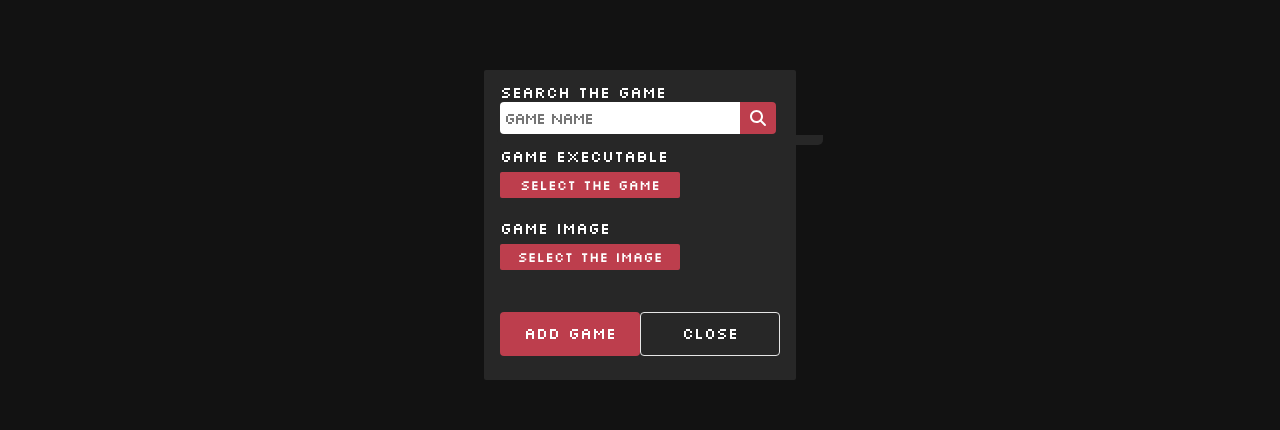
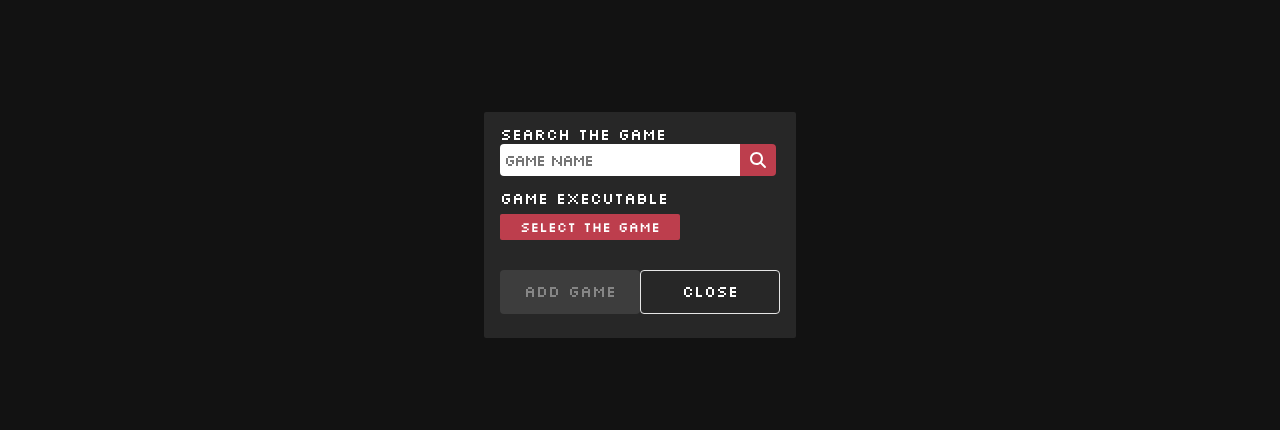
Before and after one commit to leorsousa05/FoxPouch, a React (Vite) app: page / in a window 1280 px wide. Both pictures are taken after a click on the button 1203 px from the left and 726 px from the top of the page. Shown: the part 175-605 px from the top of the page. Built offline with nearby package versions, Linux system fonts and the light colour scheme.

Commit message:
Image system linked with the game search system + refactor

```diff
--- a/src-tauri/tauri.conf.json
+++ b/src-tauri/tauri.conf.json
@@ -48,7 +48,7 @@
 				"assetScope": ["**"]
 			},
 			"http": {
-				"scope": ["https://www.steamgriddb.com/api/v2/search/autocomplete/*"]
+				"scope": ["https://www.steamgriddb.com/api/v2/search/autocomplete/*", "https://www.steamgriddb.com/api/v2/heroes/game/*", "https://www.steamgriddb.com/api/v2/grids/game/*"]
 			}
 		},
 		"bundle": {
--- a/src/@types/gamesdata.d.ts
+++ b/src/@types/gamesdata.d.ts
@@ -8,12 +8,6 @@ export interface GamesData {
 	lastTimePlayed: string
 }
 
-export interface ApiGameList {
-	id: number,
-	name: string,
-	verified: boolean,
-	types: []
-}
 
 export interface GamesDataContextType {
 	gamesData: GamesData
--- a/src/App.tsx
+++ b/src/App.tsx
@@ -1,11 +1,14 @@
 import { Router } from "./Router";
 import "./assets/scss/main.scss";
+import { ApiGamesProvider } from "./contexts/ApiGamesContext";
 import { GamesDataProvider } from "./contexts/GamesDataContext";
 
 export const App: React.FC = () => {
 	return (
 		<GamesDataProvider>
-			<Router />
+			<ApiGamesProvider>
+				<Router />
+			</ApiGamesProvider>
 		</GamesDataProvider>
 	)
 }
--- a/src/assets/scss/components/_addgamemodal.scss
+++ b/src/assets/scss/components/_addgamemodal.scss
@@ -33,7 +33,7 @@
 		&__gamelist {
 			position: absolute;
 			background-color: #{$--clr-grey};
-			top: 21%;
+			top: 27%;
 			left: 4.1%;
 			border-radius: 0 0 5px 5px;
 			border-top: none;
@@ -114,6 +114,19 @@
 				padding: 10px 0 12px 0;
 				transition: .2s transform;
 
+				&--disabled {
+					cursor: not-allowed;
+					color: #ffffff60;
+					margin: 22px 0 12px 0;
+					font-size: 16px;
+					font-weight: 500;
+					background-color: #{$--clr-disabled-btn};
+					border-radius: 4px;
+					width: 140px;
+					padding: 10px 0 12px 0;
+					transition: .2s transform;
+				}
+
 				&:hover {
 					transform: scale(1.05);
 				}
--- a/src/assets/scss/components/_gamecard.scss
+++ b/src/assets/scss/components/_gamecard.scss
@@ -24,15 +24,19 @@
 	}
 
 	&__image {
+		user-select: none;
 		width: 100%;
-		height: 160px;
+		min-height: 160px;
+		max-height: 160px;
 		object-fit: cover;
-		object-position: top;
+		object-position: center;
 		border-radius: 12px;
 
 		#{ $self }--list & {
+			user-select: none;
 			max-width: 200px;
 			height: 100px;
+			min-height: 0;
 			border-radius: 0;
 		}
 
--- a/src/assets/scss/themes/_dark.scss
+++ b/src/assets/scss/themes/_dark.scss
@@ -3,5 +3,6 @@ $--clr-grey: #272727;
 $--clr-white: #e6e6e6;
 $--clr-black: #121212;
 $--clr-primary: #BD3E4D;
+$--clr-disabled-btn: #3d3d3d;
 $--clr-txt: white;
 $--theme-font: silkscreen;
--- a/src/components/AddGameModal.tsx
+++ b/src/components/AddGameModal.tsx
@@ -1,46 +1,40 @@
-import { Dispatch, FormEvent, SetStateAction, useState } from "react";
+import { Dispatch, FormEvent, SetStateAction, useEffect, useState } from "react";
 import { message, open } from "@tauri-apps/api/dialog";
-import { convertFileSrc } from "@tauri-apps/api/tauri";
 import { useGamesDataContext } from "../contexts/GamesDataContext";
-import { ApiGameList, GamesData } from "../@types/gamesdata";
+import { GamesData } from "../@types/gamesdata";
+import { useApiGamesContext } from "../contexts/ApiGamesContext";
 import { SearchInput } from "./SearchInput";
-import { fetch } from "@tauri-apps/api/http";
+import { ApiGameList } from "../@types/apigames";
 
 interface Props {
 	isModalOpen: boolean
 	modalSetter: Dispatch<SetStateAction<boolean>>
 }
 
-interface ApiResponse {
-	data: ApiGameList[]
-}
 
 export const AddGameModal = ({ isModalOpen, modalSetter }: Props) => {
 	const [gameName, setGameName] = useState<string>("");
 	const [gamePath, setGamePath] = useState<string>("");
-	const [gameImage, setGameImage] = useState<string>("");
-	const [isOptionSelected, setIsOptionSelected] = useState<boolean>(false);
-	const [apiGameList, setApiGameList] = useState<ApiResponse>();
 	const [isGameSelected, setIsGameSelected] = useState<boolean>(false);
-	const [isImageSelected, setIsImageSelected] = useState<boolean>(false);
+	const [isOptionSelected, setIsOptionSelected] = useState<boolean>(true);
+
 	const { setGamesData } = useGamesDataContext();
+	const { searchGameOnApi, gameSelection, apiGameList, gameSelected, getHeroOnApi } = useApiGamesContext();
+
+	useEffect(() => setGameName(gameSelected.name), [gameSelected])
 
 	const handleGameName = (e: FormEvent<HTMLInputElement>) => {
 		setGameName(e.currentTarget.value);
 	};
 
-	const handleGameSelection = (e: FormEvent<HTMLOptionElement>) => {
-		const game: ApiGameList = JSON.parse(e.currentTarget.value);
-		setGameName(game.name);
-		setIsOptionSelected(prev => !prev);
-	};
-
-	const handleSubmit = () => {
+	const handleSubmit = async () => {
 
 		if (!gamePath && !gameName) {
 			message("Fill up all the fields!", { title: "Fields Missing!", type: "warning" })
 			return
 		}
+
+		const gameImage = await getHeroOnApi();
 
 		modalSetter(!isModalOpen);
 
@@ -54,7 +48,6 @@ export const AddGameModal = ({ isModalOpen, modalSetter }: Props) => {
 
 		setGamesData(gameInfo);
 		setIsGameSelected(false);
-		setIsImageSelected(false);
 		setGameName("");
 	}
 
@@ -78,72 +71,45 @@ export const AddGameModal = ({ isModalOpen, modalSetter }: Props) => {
 		}
 	}
 
-	const handleGameSearch = async () => {
+	const handleInputSearch = async () => {
+		if (!gameName) {
+			setIsOptionSelected(true);
+			return false
+		}
 
-		const token = "1af35c2d58e1f8be97a5ac03d38eebf7";
+		await searchGameOnApi(gameName)
+			.catch(e => {
+				setIsOptionSelected(true);
+				throw new Error(e);
+			});
 
-		const response = await fetch(`https://www.steamgriddb.com/api/v2/search/autocomplete/${gameName}`, {
-			method: "GET",
-			headers: {
-				'authorization': `Bearer ${token}`
-			}
-		})
-
-		if (!response.ok) {
-			throw new Error(`Http error! status: ${response.status}`)
-		} else {
-			const data = await response.data as ApiResponse;
-			setApiGameList(data);
-			setIsOptionSelected(false);
-		}
-	}
-
-	const handleImage = async () => {
-		try {
-			const selectedPath = await open({
-				multiple: false,
-				title: "Select the game image",
-				filters: [{
-					name: "Image",
-					extensions: ["png", "jpeg", "jpg", "webp"]
-				}]
-			});
-			if (selectedPath && typeof selectedPath === "string") {
-				setGameImage(convertFileSrc(selectedPath));
-				setIsImageSelected(true);
-			}
-		} catch (err) {
-			setIsImageSelected(false);
-			console.error(err);
-		}
+		setIsOptionSelected(false);
 	}
 
 	return (
 		<div className={`${isModalOpen ? "modal--open" : "modal"}`}>
 			<div className="modal__container">
 				<label htmlFor="game_name">Search the Game</label>
-				<SearchInput onIconClick={handleGameSearch} placeholder="Game Name" onInput={handleGameName} value={gameName} name="gameName" type="text" />
+				<SearchInput onIconClick={handleInputSearch} placeholder="Game Name" onInput={handleGameName} value={gameName} name="gameName" type="text" />
 				<datalist id="gameName" role="listbox" className={!isOptionSelected ? "modal__container__gamelist" : "modal__container__gamelist--deactivated"}>
-					{apiGameList?.data.map(game => (
-						<option onClick={handleGameSelection} value={JSON.stringify(game)} className="modal__container__gamelist__item" key={game.id}>
+					{apiGameList?.data.map((game: ApiGameList) => (
+						<option onClick={(e) => {
+							gameSelection(e);
+							setIsOptionSelected(true);
+						}} value={JSON.stringify(game)} className="modal__container__gamelist__item" key={game.id}>
 							{game.name}
 						</option>
 					))}
 				</datalist>
 
-				<label htmlFor="game_file">Game Executable</label>
+				< label htmlFor="game_file">Game Executable</label>
 				<button onClick={handleFiles} className="modal__container__button">Select The Game</button>
-				<p className="modal__container__selected_input">{isGameSelected && "Game Selected"}</p>
-
-				<label htmlFor="game_image">Game Image</label>
-				<button onClick={handleImage} className="modal__container__button">Select The Image</button>
-				<p className="modal__container__selected_input">{isImageSelected && "Image Selected"}</p>
 
 				<div className="modal__container__buttons_container">
-					<button onClick={handleSubmit} className="modal__container__buttons_container__button">Add Game</button>
+					<button onClick={handleSubmit} className={isGameSelected && gameSelected.name ? "modal__container__buttons_container__button" : "modal__container__buttons_container__button--disabled"} disabled={isGameSelected && gameSelected.id ? false : true} >Add Game</button>
 					<button onClick={() => modalSetter(!isModalOpen)} className="modal__container__buttons_container__button close">Close</button>
 				</div>
 			</div>
-		</div>
+		</div >
 	)
 }
--- /dev/null
+++ b/src/contexts/ApiGamesContext.tsx
@@ -0,0 +1,80 @@
+import { FC, FormEvent, ReactNode, createContext, useContext, useState } from "react";
+import { fetch } from "@tauri-apps/api/http";
+import { ApiGameImageResponse, ApiGameList, ApiGameSearchResponse, ApiGamesContext } from "../@types/apigames";
+
+export const apiGamesContext = createContext<ApiGamesContext | undefined>(undefined);
+
+export const ApiGamesProvider: FC<{ children: ReactNode }> = ({ children }) => {
+	const token = "Bearer 1af35c2d58e1f8be97a5ac03d38eebf7";
+	const [apiGameList, setApiGameList] = useState<ApiGameSearchResponse>({ data: [] });
+	const [gameSelected, setGameSelected] = useState<ApiGameList>({
+		id: 0,
+		name: "",
+		verified: false,
+		types: []
+	});
+
+	const searchGameOnApi = async (gameName: string) => {
+
+		setApiGameList({ data: [] });
+
+		const response = await fetch(`https://www.steamgriddb.com/api/v2/search/autocomplete/${gameName}`, {
+			method: "GET",
+			headers: {
+				'authorization': token,
+			}
+		})
+
+		if (!response.ok) {
+			throw new Error(`Http error! status: ${response.status}`)
+		}
+
+		const data = await response.data as ApiGameSearchResponse;
+
+		if (data.data.length === 0) {
+			throw new Error("Game not found!");
+		}
+
+		setApiGameList(data);
+	}
+
+	const getHeroOnApi = async () => {
+		const response = await fetch(`https://www.steamgriddb.com/api/v2/grids/game/${gameSelected.id}?dimensions=920x430,460x215,512x512,1024x1024,342x482`, {
+			method: "GET",
+			headers: {
+				"authorization": token,
+			}
+		});
+
+		if (!response.ok) {
+			throw new Error(`Http error! status: ${response.status}`)
+		}
+
+		if (response.status === 404) {
+			throw new Error(`Game not found!`);
+		}
+
+		const data = await response.data as ApiGameImageResponse;
+		return data.data[0].url
+
+	}
+
+	const gameSelection = (event: FormEvent<HTMLInputElement>) => {
+		setGameSelected(JSON.parse(event.currentTarget.value));
+		console.log(gameSelected);
+	}
+
+	return (
+		<apiGamesContext.Provider value={{ apiGameList, setApiGameList, searchGameOnApi, gameSelection, gameSelected, getHeroOnApi }}>
+			{children}
+		</apiGamesContext.Provider>
+	)
+}
+
+export const useApiGamesContext = () => {
+	const context = useContext(apiGamesContext);
+	if (!context) {
+		throw new Error('useMyContext must be used within a MyProvider');
+	}
+	return context;
+};
```
Also changed, not shown: src/@types/apigames.d.ts (added, +30 -0 lines), 1 other file (tests, documents, lock files or other folders).
